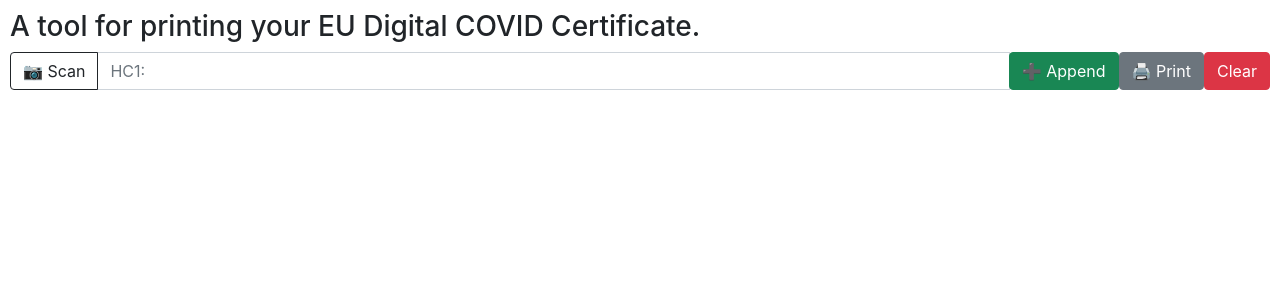
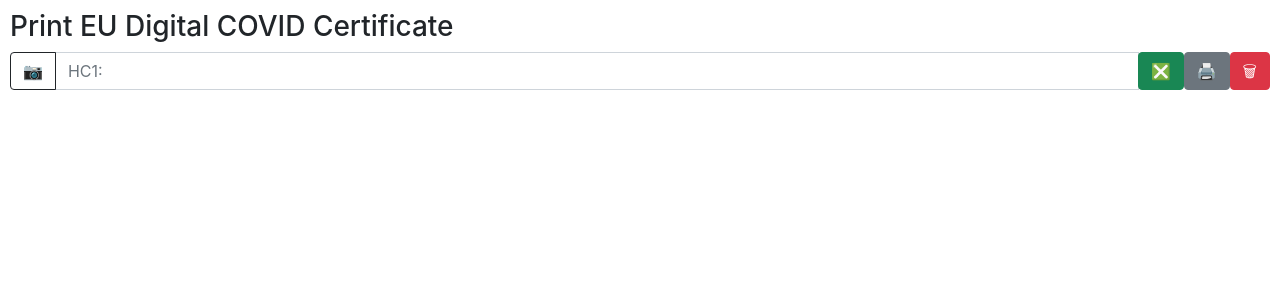
Before and after one commit to maelgangloff/covid-pass, a React (Create React App) app: page / in a window 1280 px wide. Shown: the top 300 px of the page. Built offline with nearby package versions, Linux system fonts and the light colour scheme.

Commit message:
style: remove text and put forward emojis

```diff
--- a/public/index.html
+++ b/public/index.html
@@ -8,7 +8,6 @@
       name="description"
       content="Print your EU Digital COVID Certificate"
     />
-    <meta name="identifier-url" content="https://covid-pass.pages.dev/" />
     <meta name="title" content="Print your EU Digital COVID Certificate" />
     <meta name="description" content="A tool for printing your EU Digital COVID Certificate" />
     <meta name="abstract" content="A tool for printing your EU Digital COVID Certificate" />
--- a/src/App.tsx
+++ b/src/App.tsx
@@ -51,15 +51,15 @@
         </Modal.Footer>
       </Modal>
       <Jumbotron fluid={true} className='noprint'>
-        <h3>A tool for printing your EU Digital COVID Certificate.</h3>
+        <h3>Print EU Digital COVID Certificate</h3>
         <div className="input-group input-group">
-          <button className='btn btn-outline-dark' onClick={() => this.setState({isScanning: true})}>📷 Scan</button>
+          <button className='btn btn-outline-dark' onClick={() => this.setState({isScanning: true})}>📷</button>
           <input className='form-control' type="text" value={this.state.hcert}
                  onChange={({target}) => this.setState({hcert: target.value})} placeholder="HC1:"/>
           <div className="input-group-append">
-            <Button variant="success" onClick={this.onAppend}>➕ Append</Button>
-            <Button variant='secondary' onClick={window.print}>🖨️ Print</Button>
-            <Button variant='danger' onClick={() => this.setState({cards: [], hcert: ''})}>Clear</Button>
+            <Button variant="success" onClick={this.onAppend}>❎</Button>
+            <Button variant='secondary' onClick={window.print}>🖨️</Button>
+            <Button variant='danger' onClick={() => this.setState({cards: [], hcert: ''})}>🗑</Button>
           </div>
         </div>
         <br/>
```
